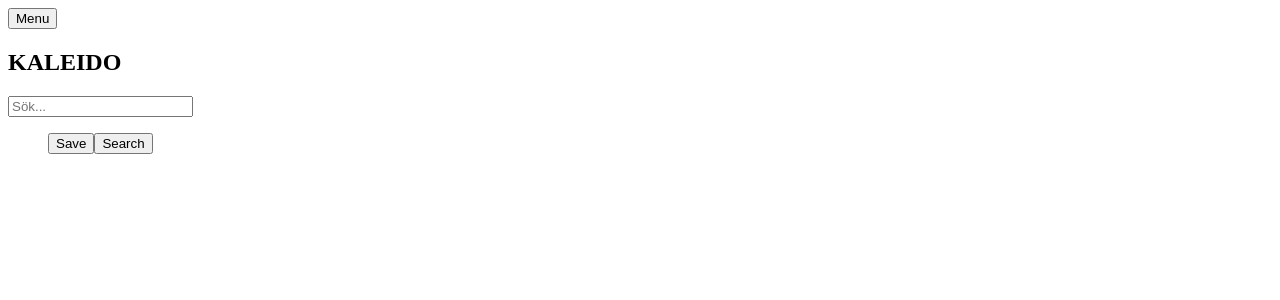
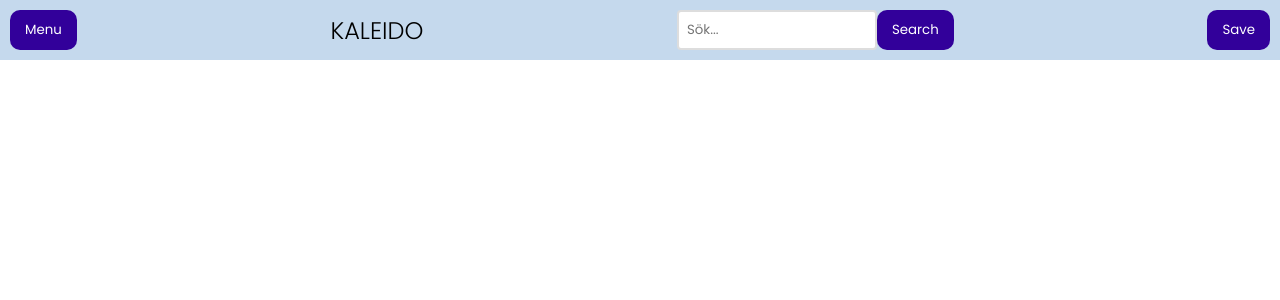
Before and after one commit to DianaOlivaresBarahona/CommitOrQuit, a React (Vite) app: page / in a window 1280 px wide. Shown: the top 300 px of the page. Built offline with nearby package versions, Linux system fonts and the light colour scheme.

Commit message:
uppdaterade navbaren

```diff
--- a/src/App.jsx
+++ b/src/App.jsx
@@ -1,6 +1,8 @@
 import { useState } from "react";
 import "./App.css";
 import Navbar from "./components/Navbar";
+import "./stylesheet/navbar.css";
+
 
 function App() {
   return <>
--- a/src/components/Navbar.jsx
+++ b/src/components/Navbar.jsx
@@ -1,4 +1,5 @@
 import React from "react";
+import "../stylesheet/navbar.css";
 
 
 const Navbar = () => {
@@ -15,11 +16,11 @@
 
             <div className="search">
                 <input type="text" placeholder="Sök..." className="search-input" />
+                <button className="search-button">Search</button>
             </div>
 
             <ul className="nav-list">
                 <button className="save-button">Save</button>
-                <button className="search-button">Search</button>
             </ul>
 
         </nav>
--- /dev/null
+++ b/src/stylesheet/Navbar.css
@@ -0,0 +1,62 @@
+    @import url('https://fonts.googleapis.com/css2?family=Poppins:wght@300;400;600;700&display=swap');
+
+    * {
+        margin: 0;
+        padding: 0;
+        box-sizing: border-box;
+    }
+
+    .Navbar {
+        display: flex;
+        align-items: center;
+        justify-content: space-between;
+        margin: 0;
+        padding: 10px;
+        text-align: center;
+        width: 100%;
+        position: absolute;
+        background-color: #c5d9ed;
+    }
+
+    .logo-text {
+        font-family: 'Poppins', sans-serif;
+        font-weight: 200;
+    }
+
+    .meny-button {
+        font-family: 'Poppins', sans-serif;
+        background-color: #32009A;
+        color: white;
+        border: none;
+        padding: 10px 15px;
+        border-radius: 10px;
+        cursor: pointer;
+    }
+
+    .save-button {
+        font-family: 'Poppins', sans-serif;
+        background-color: #32009A;
+        color: white;
+        border: none;
+        padding: 10px 15px;
+        border-radius: 10px;
+        cursor: pointer;
+    }
+
+    .search-button {
+        font-family: 'Poppins', sans-serif;
+        background-color: #32009A;
+        color: white;
+        border: none;
+        padding: 10px 15px;
+        border-radius: 10px;
+        cursor: pointer;
+    }
+
+    .search-input {
+        font-family: 'Poppins', sans-serif;
+        padding: 8px;
+        width: 200px;
+        border: 2px solid #ddd;
+        border-radius: 4px;
+      }
```
